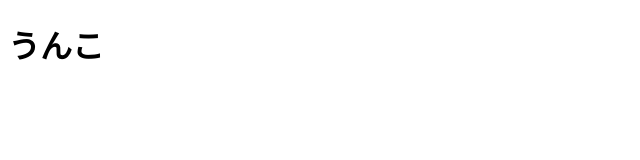
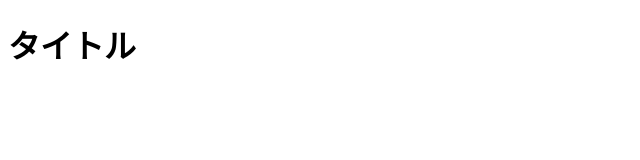
Before and after one commit to gotye777/gotye777.github.io, a plain HTML site: page index.html in a window 1280 px wide. Shown: the whole page, without its empty margins (0-640 px from the left). Drawn offline with Linux system fonts and the light colour scheme.

Commit message:
Update index.html

```diff
--- a/index.html
+++ b/index.html
@@ -1,6 +1,6 @@
 <!DOCTYPE html>
 <html>
 <body>
-<h1>うんこ</h1>
+<h1>タイトル</h1>
 </body>
 </html>
```
